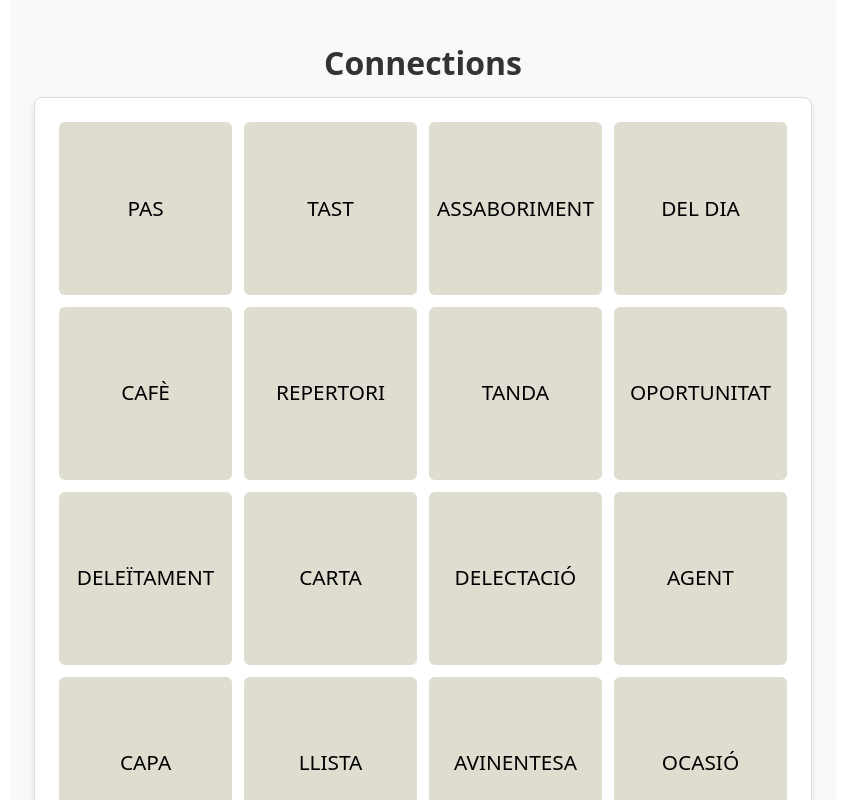
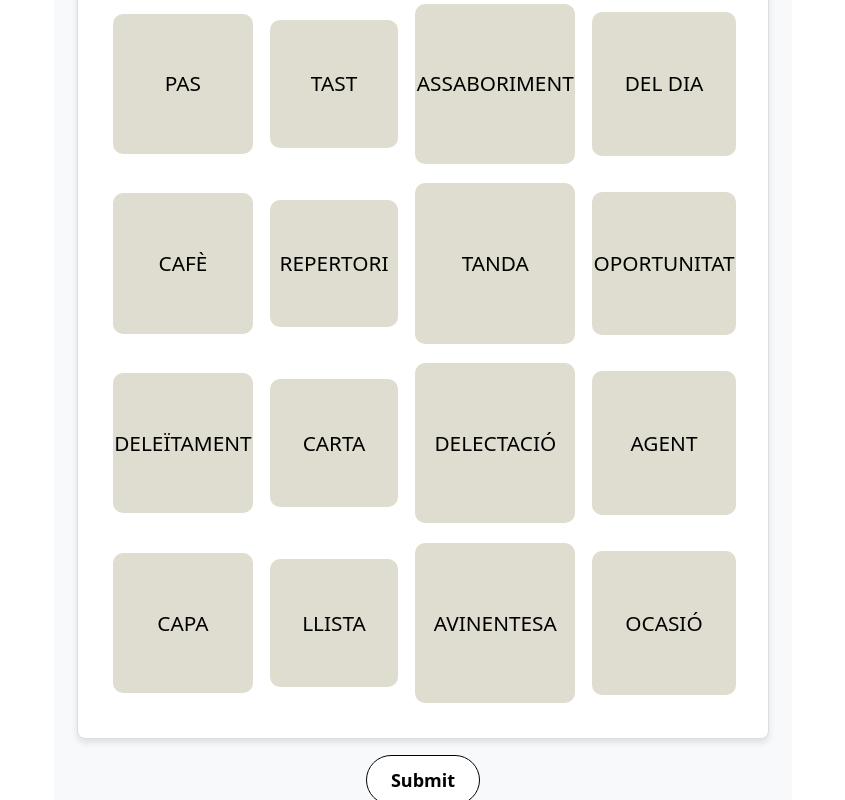
Before and after one commit to nmayol/connections, a React (Vite) app: page / in a window 1280 px wide. Shown: the top 800 px of the page, without its empty margins (217-1062 px from the left). Built offline with nearby package versions, Linux system fonts and the light colour scheme.

Commit message:
milloraaaa

```diff
--- a/src/App.css
+++ b/src/App.css
@@ -46,12 +46,14 @@ body {
 /* ConnectionsGame.css */
 
 .container {
-  padding: 24px;
   background-color: #f8f9fa;
   display: flex;
   flex-direction: column;
   align-items: center;
   justify-content: center;
+  height: 100vh;
+  padding: 24px;
+  box-sizing: border-box;
 }
 
 .title {
@@ -65,30 +67,33 @@ body {
 .grid {
   display: grid;
   grid-template-columns: repeat(4, 1fr); /* Fixed 4x4 grid */
-  gap: 12px;
+  gap: calc(7px + 1vw); /* Responsive gap */
   background: white;
-  padding: 24px;
+  padding: 5%;
   border-radius: 8px;
   box-shadow: 0px 4px 6px rgba(0, 0, 0, 0.1);
   border: 1px solid #ddd;
-  width: fit-content; /* Ensure the grid fits within the container */
+  align-items: center;
+  justify-content: center;
+  width: 90%; /* Ensure the grid fits within the container */
 }
 
 .word-card {
   cursor: pointer;
-  padding: 8px; /* Adjusted padding */
-  border-radius: 6px;
+  padding: 6%; /* Adjusted padding */
+  border-radius: 10px;
+  width: 90%; /* Ensure the card fits within the grid */
   text-align: center;
   color: #000; /* Set text color to black */
   font-size: calc(8px + 1vw); /* Responsive font size */
-  font-weight: calc(300 + 0.5vw); /* Responsive font weight */
+  font-weight: calc(500 + 0.5vw); /* Responsive font weight */
   transition: 0.2s ease-in-out;
   background-color: #dfddcf;
   /*border: 1px solid #ccc;*/
   aspect-ratio: 1 / 1; /* Make the card square */
   text-transform: uppercase; /* Make text always capital */
+  align-items: center;
   display: flex;
-  align-items: center;
   justify-content: center;
 }
 
```
